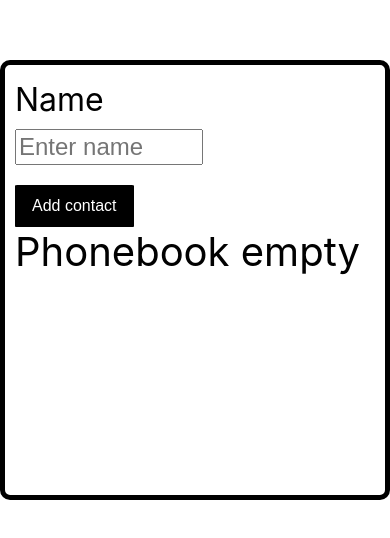
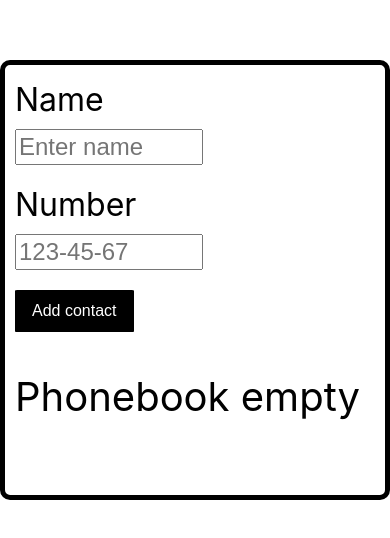
Before and after one commit to Glagolio/goit-react-hw-02-phonebook, a React (Create React App) app: page / in a window 390 px wide. Shown: the part 142-680 px from the top of the page. Built offline with nearby package versions, Linux system fonts and the light colour scheme.

Commit message:
add phonenumber

```diff
--- a/src/components/App.jsx
+++ b/src/components/App.jsx
@@ -23,11 +23,13 @@ class App extends Component {
 
   clickOnBtnSubmit = e => {
     e.preventDefault();
-    // this.setState(prevState => {
-    //   contacts: prevState.contacts.push({ name: prevState.name });
-    // });
+
     const id = nanoid();
-    this.state.contacts.push({ name: this.state.name, id: id });
+    this.state.contacts.push({
+      name: this.state.name,
+      number: this.state.number,
+      id: id,
+    });
     console.dir(this.state.contacts);
 
     this.reset();
@@ -52,6 +54,7 @@ class App extends Component {
           contactsList={this.state.contacts}
           notEmptyList={this.state.contacts.length}
           valueName={this.state.name}
+          valueNumber={this.state.number}
         />
       </div>
     );
--- a/src/components/Phonebook/Contacts/Contacts.js
+++ b/src/components/Phonebook/Contacts/Contacts.js
@@ -6,7 +6,11 @@ const Contacts = ({ name, contactsList }) => (
     <p>{name}</p>
     <ul>
       {contactsList.map(contact => (
-        <li key={contact.id}>{contact.name}</li>
+        <li key={contact.id}>
+          <span>
+            {contact.name} {contact.number}
+          </span>
+        </li>
       ))}
     </ul>
   </ContactsItem>
--- a/src/components/Phonebook/Input/InputName/InputName.js
+++ b/src/components/Phonebook/Input/InputName/InputName.js
@@ -11,7 +11,6 @@ const InputName = ({ onChange, value }) => (
     placeholder="Enter name"
     onChange={onChange}
     value={value}
-    name="name"
   />
 );
 
--- /dev/null
+++ b/src/components/Phonebook/Input/InputName/inputNumber.js
@@ -0,0 +1,17 @@
+import React from 'react';
+import Input from '../Input.styled';
+
+const InputNumber = ({ onChange, value }) => (
+  <Input
+    type="tel"
+    name="number"
+    pattern="\+?\d{1,4}?[-.\s]?\(?\d{1,3}?\)?[-.\s]?\d{1,4}[-.\s]?\d{1,4}[-.\s]?\d{1,9}"
+    title="Phone number must be digits and can contain spaces, dashes, parentheses and can start with +"
+    required
+    placeholder="123-45-67"
+    onChange={onChange}
+    value={value}
+  />
+);
+
+export default InputNumber;
--- a/src/components/Phonebook/Phonebook.jsx
+++ b/src/components/Phonebook/Phonebook.jsx
@@ -3,11 +3,13 @@ import InputName from './Input/InputName/InputName';
 import LabelPhoneBook from './Label/Label';
 import ButtonSubmit from './Button/ButtonSubmit';
 import Contacts from './Contacts/Contacts';
+import InputNumber from './Input/InputName/inputNumber';
 
 const Phonebook = ({
   onChange,
   onSubmit,
   valueName,
+  valueNumber,
   contactsList,
   notEmptyList,
 }) => {
@@ -16,6 +18,9 @@ const Phonebook = ({
       <form onSubmit={onSubmit}>
         <LabelPhoneBook title="Name">
           <InputName value={valueName} onChange={onChange} />
+        </LabelPhoneBook>
+        <LabelPhoneBook title="Number">
+          <InputNumber value={valueNumber} onChange={onChange} />
         </LabelPhoneBook>
         <ButtonSubmit text="Add contact" />
 
@@ -34,7 +39,7 @@ const Phonebook = ({
       {notEmptyList > 0 ? (
         <Contacts name="Contacts" contactsList={contactsList} />
       ) : (
-        'Phonebook empty'
+        <p>Phonebook empty</p>
       )}
     </Main>
   );
```
